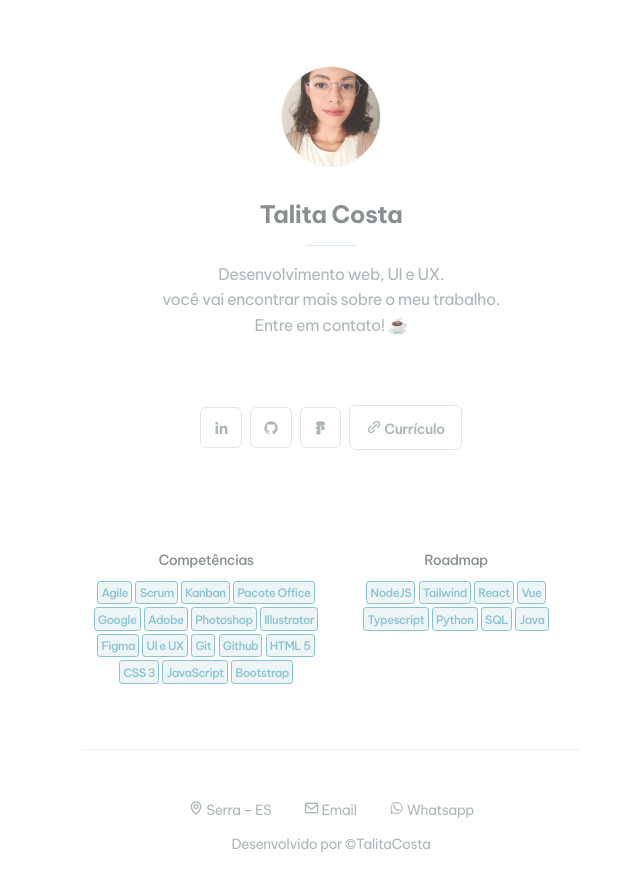
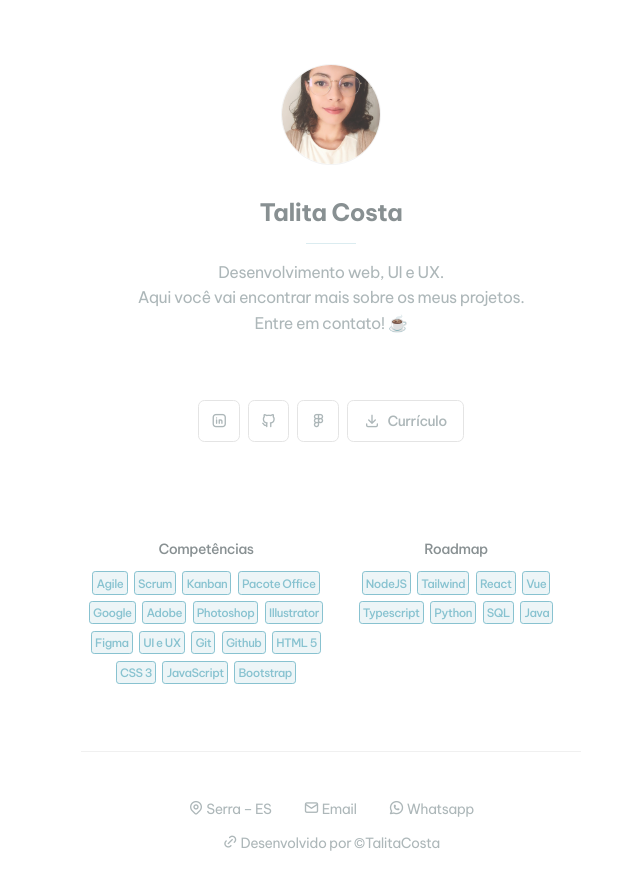
Before and after one commit to tltco/card_resume, a plain HTML site: page index.html in a window 1280 px wide. Shown: the whole page, without its empty margins (309-949 px from the left). Drawn offline with nearby package versions, Linux system fonts and the light colour scheme.

Commit message:
update: bio, buttons, ui icons, preview and readme

```diff
--- a/assets/css/style.css
+++ b/assets/css/style.css
@@ -35,7 +35,7 @@
     --rounded-smx: .2rem;
     --rounded-sm: .4rem;
     --rounded-full: 50%;
-    --shadow-dark: 0 0.0625rem 0 rgba(0,0,0,.05);
+    --shadow: 0 0.0625rem 0 rgba(0,0,0,.05);
 }
 
 html{
@@ -53,8 +53,6 @@ html{
 
 a{
     text-decoration: none;
-    font-size: var(--size-sm);
-    font-weight: var(--semibold);
     color: var(--gray-30);
 }
 
@@ -146,39 +144,48 @@ main{
     gap: var(--spacing-1);
 }
 
+.btn{
+    text-align: center;
+    font-size: var(--size-sm);
+    font-weight: var(--medium);
+    background-color: var(--gray-0);
+    border: 1px solid var(--gray-20);
+    border-radius: var(--rounded-sm);
+    cursor:pointer;
+    transition: all 0.3s ease;
+}
+
+.btn:hover{
+    font-weight: var(--semibold);
+    color: var(--gray-0);
+    background-color: var(--accent-20);
+    border: 1px solid var(--accent-20);
+    box-shadow: var(--shadow);
+}
+
+.btn:hover i{
+    display: inline-block;
+    font-size: var(--size-md);
+    animation: tada 2s;
+}
+
+.btn:focus{
+    border: 1px solid var(--accent-20);
+    outline: 3px solid var(--accent-10);
+}
+
 .btn-pill{
+    display: flex;
+    align-items: center;
     padding: .7rem var(--spacing-2);
+    gap: var(--spacing-1);
+    max-height: 2.6rem;
 }
 
 .btn-square{
     width: 2.6rem;
     height: 2.6rem;
     padding: .7rem;
-}
-
-button{
-    font-size: var(--size-nm);
-    font-weight: var(--medium);
-    color: var(--gray-30);
-    background-color: var(--gray-0);
-    border: 1px solid var(--gray-20);
-    border-radius: var(--rounded-sm);
-    cursor:pointer;
-    transition: all 0.25s ease;
-}
-
-button:hover{
-    background-color: var(--accent-20);
-    border: 1px solid var(--accent-20);
-    box-shadow: var(--shadow-dark);
-}
-
-button:hover a{
-    color: var(--gray-0);
-}
-
-button:focus{
-    outline: 4px solid var(--accent-10);
 }
 
 .badges{
@@ -209,7 +216,7 @@ button:focus{
 }
 
 .badges span{
-    margin: .1rem;
+    margin: .2rem;
     padding: .2rem;
     font-size: var(--size-smx);
     font-weight: var(--medium);
@@ -222,7 +229,7 @@ button:focus{
 }
 
 .badges span:hover{
-    box-shadow: var(--shadow-dark);
+    box-shadow: var(--shadow);
     opacity: 1;
 }
 
@@ -254,6 +261,14 @@ button:focus{
     cursor: pointer;
 }
 
+@keyframes tada {
+    0% {transform: scale(1);}
+    10%, 20% {transform: scale(0.9) rotate(-3deg);}
+    30%, 50%, 70%, 90% {transform: scale(1.1) rotate(3deg);}
+    40%, 60%, 80% {transform: scale(1.1) rotate(-3deg);}
+    100% {transform: scale(1) rotate(0);}
+ }
+
 @keyframes reveal{
     from { transform: translateY(20px);}
     to {opacity: 1; transform: none;}
--- a/index.html
+++ b/index.html
@@ -4,8 +4,8 @@
     <meta charset="UTF-8">
     <meta http-equiv="X-UA-Compatible" content="IE=edge">
     <meta name="viewport" content="width=device-width, initial-scale=1.0">
-    <!-- Boxicons -->
-    <link href='https://unpkg.com/boxicons@2.1.4/css/boxicons.min.css' rel='stylesheet'>
+    <!-- Icons -->
+    <link rel="stylesheet" href="https://cdn.jsdelivr.net/npm/@tabler/icons-webfont@latest/tabler-icons.min.css">
     <!-- Style -->
     <link rel="stylesheet" href="./assets/css/style.css">
     <title>Portfolio</title>
@@ -23,35 +23,27 @@
                 <hr class="divider">
                 <p class="paragraph">
                     Desenvolvimento web, UI e UX.
-                    <br>você vai encontrar mais sobre o meu trabalho.
+                    <br>Aqui você vai encontrar mais sobre os meus projetos.
                     <br>Entre em contato!
-                    <span class="emoji">&#9749;</span>
+                    <span class="emote">&#9749;</span>
                 </p>
             </div>
         </div>
         <div class="wrapper">
             <div class="btn-group">
-                <button class="btn-square">
-                    <a href="https://www.linkedin.com/in/tltco/" target="blank">
-                        <i class='bx bxl-linkedin bx-tada-hover'></i>
-                    </a>
-                </button>
-                <button class="btn-square">
-                    <a href="https://github.com/tltco" target="blank">
-                        <i class='bx bxl-github bx-tada-hover'></i>
-                    </a>
-                </button>
-                <button class="btn-square">
-                    <a href="https://www.figma.com/@bambina" target="blank">
-                        <i class='bx bxl-figma bx-tada-hover'></i>
-                    </a>
-                </button>
-                <button class="btn-pill">
-                    <a href="https://drive.google.com/file/d/10ZdYA7ca_GWSrWQsOH_SWI9z4qWAR5JD/view?usp=share_link" target="blank">
-                        <i class='bx bx-link-alt'></i>
-                        Currículo
-                    </a>
-                </button>
+                <a class="btn btn-square" href="https://www.linkedin.com/in/tltco/" target="blank">
+                    <i class="ti ti-brand-linkedin"></i>
+                </a>
+                <a class="btn btn-square" href="https://github.com/tltco" target="blank">
+                    <i class="ti ti-brand-github"></i>
+                </a>
+                <a class="btn btn-square" href="https://www.figma.com/@bambina" target="blank">
+                    <i class="ti ti-brand-figma"></i>
+                </a>
+                <a class="btn btn-pill" href="https://drive.google.com/file/d/10vbROPQ2kAxOWvEbgdiwITqqZW4Rv_t5/view?usp=share_link" target="blank">
+                    <i class="ti ti-download"></i>
+                    Currículo
+                </a>
             </div>
         </div>
         <div class="wrapper">
@@ -92,20 +84,21 @@
     <div class="footer">
         <div class="notes">
             <a class="links" href="https://goo.gl/maps/gLExPMSoBVqeVBvd7" target="blank">
-                <i class='bx bx-map bx-tada-hover'></i>
+                <i class="ti ti-map-pin"></i>
                 Serra – ES
             </a>
             <a class="links" href="mailto:talitacp92@gmail.com" target="blank">
-                <i class='bx bx-envelope bx-tada-hover'></i>
+                <i class="ti ti-mail"></i>
                 Email
             </a>
             <a class="links" href="https://wa.me/5521982579456" target="blank">
-                <i class='bx bxl-whatsapp bx-tada-hover'></i>
+                <i class="ti ti-brand-whatsapp"></i>
                 Whatsapp
             </a>
         </div>
         <div class="notes">
             <a class="links" href="https://github.com/tltco" target="blank">
+                <i class="ti ti-link"></i>
                 Desenvolvido por ©TalitaCosta
             </a>
         </div>
```
Also changed, not shown: preview.png (added), 1 other file.
